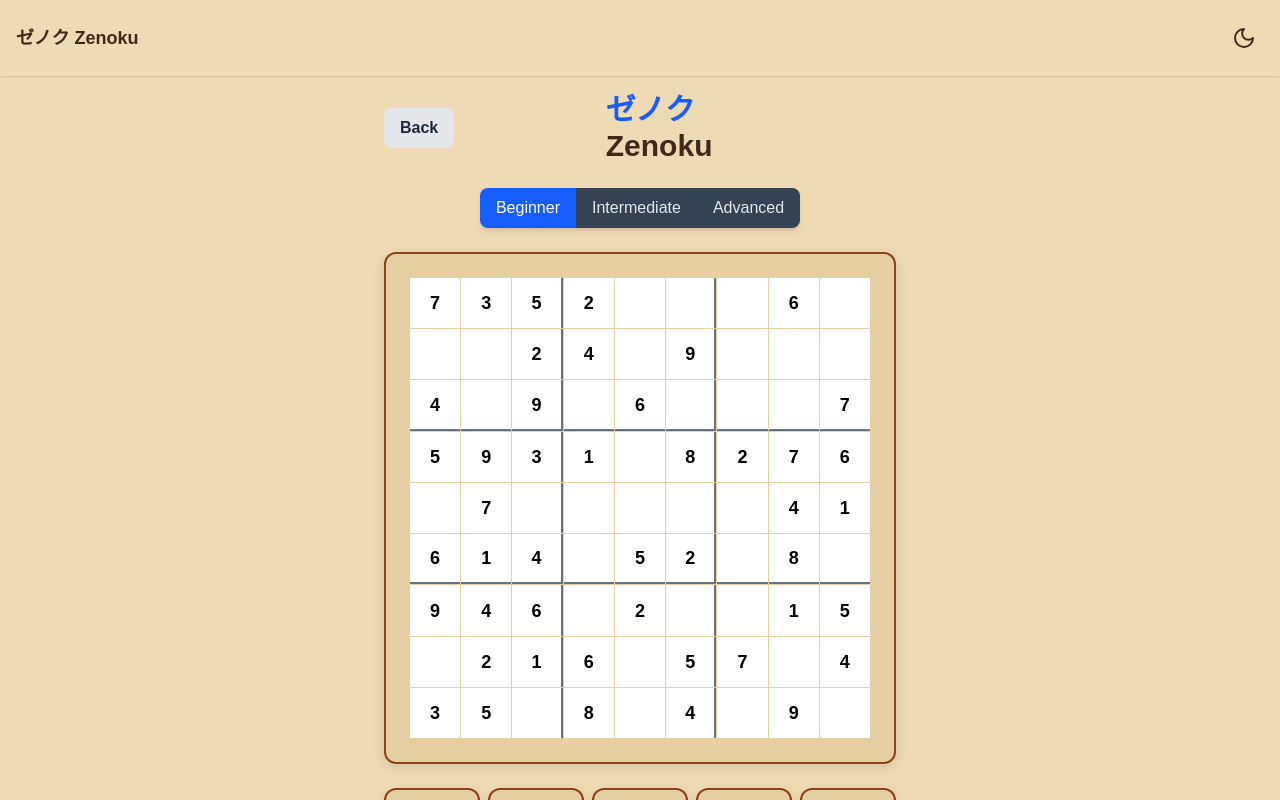
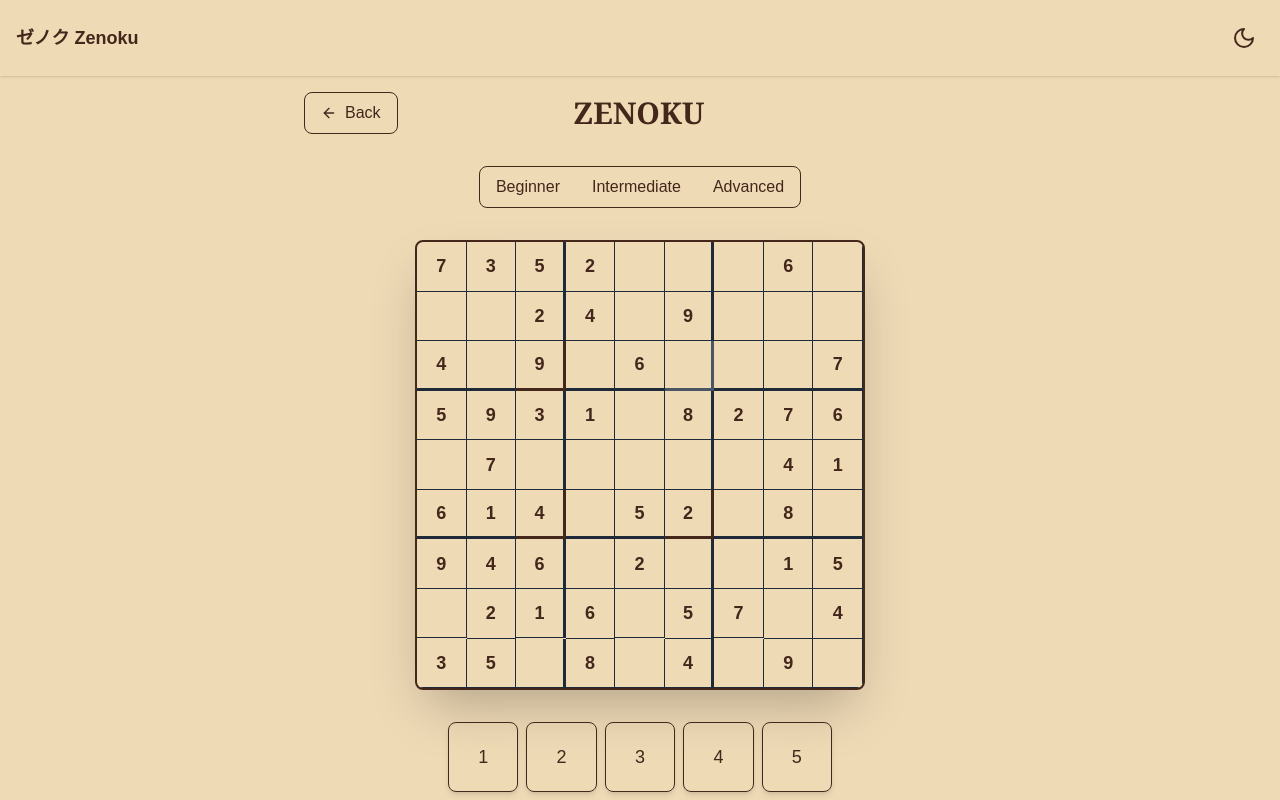
Before and after one commit to Yulkazs/zenoku, a Next.js app in the folder sudsrc/: page / in a window 1280 px wide. Both pictures are taken after a click on the button "Play". Shown: the top 800 px of the page. Built offline with nearby package versions, Linux system fonts and the light colour scheme.

Commit message:
Updated Game Board to make it more visible

```diff
--- a/sudsrc/app/components/SudokuGame.tsx
+++ b/sudsrc/app/components/SudokuGame.tsx
@@ -3,7 +3,7 @@
 import { useState, useEffect, useRef, useCallback } from 'react';
 import { motion } from 'framer-motion';
 import { generateSudoku, checkSudoku, SudokuType } from '@/app/utils/sudokuUtils';
-import { Sparkles } from 'lucide-react';
+import { Sparkles, ArrowLeft, RotateCcw, Coffee } from 'lucide-react';
 
 type Difficulty = 'beginner' | 'intermediate' | 'advanced';
 
@@ -76,7 +76,7 @@ export default function SudokuGame({ onExit }: SudokuGameProps) {
     setIsComplete(false);
   }, [selectedCell, board]);
 
-  const applyHint  = useCallback(() => {
+  const applyHint = useCallback(() => {
     if (!selectedCell || !board || !solution || hintsRemaining <= 0) return;
 
     const [row, col] = selectedCell;
@@ -141,58 +141,87 @@ export default function SudokuGame({ onExit }: SudokuGameProps) {
       } else if (e.key === 'Delete' || e.key === 'Backspace') {
         clearCell();
       } else if (e.key === 'h' || e.key === 'H') {
-        applyHint ();
+        applyHint();
       }
     };
 
     window.addEventListener('keydown', handleKeyDown);
     return () => window.removeEventListener('keydown', handleKeyDown);
-  }, [selectedCell, board, handleNumberInput, clearCell, applyHint ]);
+  }, [selectedCell, board, handleNumberInput, clearCell, applyHint]);
 
   if (isLoading) {
     return (
-      <div className="min-h-screen flex flex-col items-center justify-center from-gray-100 to-gray-200 dark:from-gray-900 dark:to-gray-800" style={{ backgroundColor: 'var(--background)' }}>
-        <div className="text-4xl font-bold mb-4 text-blue-600 font-serif">読み込み中...</div>
-        <div className="text-1xl font-bold mb-4 text-gray-600">Loading...</div>
+      <div
+        className="min-h-screen flex flex-col items-center justify-center px-4"
+        style={{ backgroundColor: 'var(--zen-background)' }}
+      >
+        <motion.div
+          initial={{ opacity: 0, scale: 0.9 }}
+          animate={{ opacity: 1, scale: 1 }}
+          className="text-center"
+        >
+          <div className="w-16 h-16 border-4 border-[var(--zen-foreground)] border-t-transparent rounded-full animate-spin mb-6"></div>
+          <p className="text-xl font-light text-[var(--zen-foreground)]">
+            Preparing your puzzle...
+          </p>
+        </motion.div>
       </div>
     );
   }
 
   if (isComplete) {
     return (
-      <div className="min-h-screen p-4 flex flex-col items-center justify-center bg-gradient-to-b from-gray-100 to-gray-200 dark:from-gray-900 dark:to-gray-800" style={{ backgroundColor: 'var(--background)' }}>
+      <div
+        className="min-h-screen p-4 flex flex-col items-center justify-center"
+        style={{ backgroundColor: 'var(--zen-background)' }}
+      >
         <motion.div
           initial={{ scale: 0.9, opacity: 0 }}
           animate={{ scale: 1, opacity: 1 }}
-          className="text-center max-w-md"
+          className="text-center max-w-md mx-auto"
         >
-          <div className={`mb-6 p-4 shadow-lg border-2 rounded-lg opacity-90 ${isCorrect ? 'bg-green-600 border-green-700' : 'bg-red-600 border-red-700'}`}>
-            <h1 className="text-3xl font-bold mb-4">
-                {isCorrect ? 'Puzzle Solved!' : 'Puzzle Not Solved!'}
+          <div className="mb-8">
+            <motion.div
+              initial={{ scale: 0 }}
+              animate={{ scale: 1 }}
+              transition={{ delay: 0.2, type: "spring" }}
+              className="w-24 h-24 mx-auto mb-6 rounded-full bg-gradient-to-br from-green-400 to-emerald-600 flex items-center justify-center"
+            >
+              {isCorrect ? (
+                <Coffee className="w-12 h-12 text-white" />
+              ) : (
+                <RotateCcw className="w-12 h-12 text-white" />
+              )}
+            </motion.div>
+
+            <h1 className="text-3xl font-serif font-semibold mb-4 text-[var(--zen-foreground)]">
+              {isCorrect ? 'Well Done!' : 'Almost There!'}
             </h1>
-          </div>
 
-          <div className="mb-8">
-            <p className="subtext text-lg mb-4">
+            <p className="text-lg font-light text-[var(--zen-foreground)] mb-8">
               {isCorrect
-              ? 'Congratulations! You successfully completed the puzzle.'
-              : 'It looks like something went wrong. No worries, though! Click below to try a new puzzle and keep challenging yourself!'}
+                ? 'You have found inner peace through numbers.'
+                : 'The path to enlightenment continues. Try again.'}
             </p>
           </div>
 
-          <div className="flex gap-4 justify-center">
-            <button
+          <div className="flex flex-col sm:flex-row gap-4 justify-center">
+            <motion.button
+              whileHover={{ scale: 1.05 }}
+              whileTap={{ scale: 0.95 }}
               onClick={newPuzzle}
-              className="px-6 py-2 rounded-lg font-semibold text-white bg-blue-600 hover:bg-blue-700 transition-colors"
+              className="px-6 py-3 border border-[var(--zen-foreground)] rounded-lg text-[var(--zen-foreground)] font-medium hover:bg-[var(--zen-foreground)] hover:text-[var(--zen-background)] transition-colors"
             >
-              New Puzzle
-            </button>
-            <button
+              New Journey
+            </motion.button>
+            <motion.button
+              whileHover={{ scale: 1.05 }}
+              whileTap={{ scale: 0.95 }}
               onClick={onExit}
-              className="px-6 py-2 rounded-lg font-semibold text-gray-800 bg-gray-200 hover:bg-gray-300 transition-colors dark:text-gray-200 dark:bg-gray-800 dark:hover:bg-gray-700"
+              className="px-6 py-3 bg-[var(--zen-foreground)] text-[var(--zen-background)] rounded-lg font-medium hover:opacity-80 transition-opacity"
             >
-              Exit
-            </button>
+              Return Home
+            </motion.button>
           </div>
         </motion.div>
       </div>
@@ -203,143 +232,190 @@ export default function SudokuGame({ onExit }: SudokuGameProps) {
   return (
     <div
       ref={gameContainerRef}
-      tabIndex={0} // Make div focusable for keyboard events
-      className="min-h-screen p-4 outline-none from-gray-100 to-gray-200 dark:from-gray-900 dark:to-gray-800"
-      style={{ backgroundColor: 'var(--background)' }}
+      tabIndex={0}
+      className="min-h-screen p-4 outline-none"
+      style={{ backgroundColor: 'var(--zen-background)' }}
     >
-      <div className="max-w-lg mx-auto">
-        <div className="flex justify-between items-center mb-6">
-          <button
+      <div className="max-w-2xl mx-auto">
+        {/* Header */}
+        <motion.div
+          initial={{ opacity: 0, y: -20 }}
+          animate={{ opacity: 1, y: 0 }}
+          className="flex justify-between items-center mb-8"
+        >
+          <motion.button
+            whileHover={{ scale: 1.05 }}
+            whileTap={{ scale: 0.95 }}
             onClick={onExit}
-            className="px-4 py-2 rounded-lg font-semibold text-gray-800 bg-gray-200 hover:bg-gray-300 transition-colors dark:text-gray-200 dark:bg-gray-800 dark:hover:bg-gray-700"
+            className="flex items-center gap-2 px-4 py-2 border border-[var(--zen-foreground)] rounded-lg text-[var(--zen-foreground)] font-medium hover:bg-[var(--zen-foreground)] hover:text-[var(--zen-background)] transition-colors"
           >
-            Back
-          </button>
+            <ArrowLeft className="w-4 h-4" />
+            <span className="hidden sm:inline">Back</span>
+          </motion.button>
 
-          <h1 className="text-3xl font-bold" style={{ color: 'var(--foreground)' }}>
-          <span className="text-blue-600">ゼノク</span> <br />
-            Zenoku
+          <h1 className="text-2xl sm:text-3xl sm:ml-0 ml-8 font-serif font-semibold text-center text-[var(--zen-foreground)]">
+            ZENOKU
           </h1>
 
-          <div className="invisible px-4 py-2">
-            {/* Spacer for alignment */}
+          <div className="w-20 sm:w-24"></div> {/* Spacer for alignment */}
+        </motion.div>
+
+        {/* Difficulty Selector */}
+        <motion.div
+          initial={{ opacity: 0, y: 20 }}
+          animate={{ opacity: 1, y: 0 }}
+          transition={{ delay: 0.1 }}
+          className="flex justify-center mb-8"
+        >
+          <div className="inline-flex rounded-lg overflow-hidden border border-[var(--zen-foreground)]">
+            {(['beginner', 'intermediate', 'advanced'] as const).map((level) => (
+              <button
+                key={level}
+                onClick={() => setDifficulty(level)}
+                className={`px-3 sm:px-4 py-2 text-sm sm:text-base font-medium transition-colors ${
+                  difficulty === level
+                    ? 'bg-[var(--zen-foreground)] text-[var(--zen-background)]'
+                    : 'text-[var(--zen-foreground)] hover:bg-[var(--zen-foreground)] hover:bg-opacity-10'
+                }`}
+              >
+                {level.charAt(0).toUpperCase() + level.slice(1)}
+              </button>
+            ))}
           </div>
-        </div>
+        </motion.div>
 
-        <div className="flex justify-center mb-6">
-          <div className="inline-flex rounded-lg overflow-hidden shadow-md">
-            <button
-              onClick={() => setDifficulty('beginner')}
-              className={`px-4 py-2 font-medium ${difficulty === 'beginner'
-                ? 'bg-blue-600 text-white'
-                : 'bg-gray-700 text-gray-200 hover:bg-gray-600 dark:bg-gray-800 dark:text-gray-200 dark:hover:bg-gray-700'}`}
+        {/* Game Board */}
+        {board && (
+          <motion.div
+            initial={{ opacity: 0, scale: 0.95 }}
+            animate={{ opacity: 1, scale: 1 }}
+            transition={{ delay: 0.2 }}
+            className="mb-8"
           >
-              Beginner
-            </button>
-            <button
-              onClick={() => setDifficulty('intermediate')}
-              className={`px-4 py-2 font-medium ${difficulty === 'intermediate'
-                ? 'bg-blue-600 text-white'
-                : 'bg-gray-700 text-gray-200 hover:bg-gray-600 dark:bg-gray-800 dark:text-gray-200 dark:hover:bg-gray-700'}`}
-            >
-              Intermediate
-            </button>
-            <button
-              onClick={() => setDifficulty('advanced')}
-              className={`px-4 py-2 font-medium ${difficulty === 'advanced'
-                ? 'bg-blue-600 text-white'
-                : 'bg-gray-700 text-gray-200 hover:bg-gray-600 dark:bg-gray-800 dark:text-gray-200 dark:hover:bg-gray-700'}`}
-            >
-              Advanced
-            </button>
-          </div>
-        </div>
-
-        {board && (
             <div
               ref={boardRef}
-            id="container"
-            className="grid grid-cols-9 gap-px bg-gray-300 dark:bg-gray-700 border-2 border-gray-500 dark:border-gray-600 rounded-lg overflow-hidden mb-6 shadow-lg"
+              className="grid grid-cols-9 gap-0 bg-[var(--zen-foreground)] border-2 border-[var(--zen-foreground)] rounded-lg overflow-hidden mx-auto shadow-2xl"
+              style={{
+                maxWidth: 'min(90vw, 450px)',
+                aspectRatio: '1/1',
+              }}
             >
               {board.map((row, rowIndex) =>
                 row.map((cell, colIndex) => (
-                <div
+                  <motion.div
                     key={`${rowIndex}-${colIndex}`}
-                  className={`sudoku-cell aspect-square flex items-center justify-center text-lg font-semibold ${
-                    selectedCell && selectedCell[0] === rowIndex && selectedCell[1] === colIndex
-                      ? 'bg-blue-200 dark:bg-blue-900'
-                      : 'bg-white dark:bg-gray-900'
-                  } ${
-                    (rowIndex % 3 === 2 && rowIndex < 8) ? 'border-b-2 border-gray-500 dark:border-gray-600' : ''
-                  } ${
-                    (colIndex % 3 === 2 && colIndex < 8) ? 'border-r-2 border-gray-500 dark:border-gray-600' : ''
-                  } ${
-                    cell.fixed
-                      ? 'text-black dark:text-white'
-                      : 'text-blue-600 dark:text-blue-400 cursor-pointer hover:bg-blue-100 dark:hover:bg-blue-950'
-                  }`}
+                    whileHover={{ scale: cell.fixed ? 1 : 1.05 }}
+                    whileTap={{ scale: cell.fixed ? 1 : 0.95 }}
+                    className={`
+                      flex items-center justify-center text-sm sm:text-base lg:text-lg font-medium cursor-pointer
+                      transition-all duration-200
+                      ${selectedCell && selectedCell[0] === rowIndex && selectedCell[1] === colIndex
+                        ? 'bg-gray-400 dark:bg-gray-800 shadow-inner'
+                        : 'bg-[var(--zen-background)] hover:bg-[var(--zen-foreground)] hover:bg-opacity-5'
+                      }
+                      ${(rowIndex % 3 === 2 && rowIndex < 8) ? 'border-b-3 border-[var(--zen-foreground)]' : 'border-b border-gray-800 dark:border-gray-600'}
+                      ${(colIndex % 3 === 2 && colIndex < 8) ? 'border-r-3 border-[var(--zen-foreground)]' : 'border-r border-gray-800 dark:border-gray-600'}
+                      ${cell.fixed
+                        ? 'text-[var(--zen-foreground)] font-semibold'
+                        : 'text-gray-600 dark:text-gray-400 font-normal'
+                      }
+                    `}
                     onClick={() => handleCellSelect(rowIndex, colIndex)}
+                    style={{ aspectRatio: '1/1' }}
                   >
-                  {cell.value !== 0 ? cell.value : ''}
-                </div>
+                    {cell.value !== 0 && (
+                      <motion.span
+                        initial={{ scale: 0, opacity: 0 }}
+                        animate={{ scale: 1, opacity: 1 }}
+                        transition={{ type: "spring", stiffness: 300 }}
+                      >
+                        {cell.value}
+                      </motion.span>
+                    )}
+                  </motion.div>
                 ))
               )}
             </div>
+          </motion.div>
         )}
 
-        <div className="grid grid-cols-5 gap-2 mb-6">
+        {/* Number Input Grid */}
+        <motion.div
+          initial={{ opacity: 0, y: 20 }}
+          animate={{ opacity: 1, y: 0 }}
+          transition={{ delay: 0.3 }}
+          className="grid grid-cols-5 gap-2 mb-8 max-w-sm mx-auto"
+        >
           {[1, 2, 3, 4, 5, 6, 7, 8, 9].map(num => (
-            <button
+            <motion.button
               key={num}
+              whileHover={{ scale: 1.05 }}
+              whileTap={{ scale: 0.95 }}
               onClick={() => handleNumberInput(num)}
-              className="py-3 text-lg font-semibold rounded-md bg-gray-200 hover:bg-blue-200 dark:bg-gray-800 dark:hover:bg-blue-800 transition-colors shadow-md"
-              style={{ color: 'var(--foreground)' }}
-              id="container"
+              className="aspect-square flex items-center justify-center text-lg font-medium rounded-lg border border-[var(--zen-foreground)] text-[var(--zen-foreground)] bg-[var(--zen-background)] hover:bg-[var(--zen-foreground)] hover:text-[var(--zen-background)] transition-colors shadow-md"
             >
               {num}
-            </button>
+            </motion.button>
           ))}
-          <button
+          <motion.button
+            whileHover={{ scale: 1.05 }}
+            whileTap={{ scale: 0.95 }}
             onClick={clearCell}
-            className="py-3 text-lg font-semibold rounded-md bg-gray-200 hover:bg-red-200 dark:bg-gray-800 dark:hover:bg-red-900 transition-colors shadow-md"
-            style={{ color: 'var(--foreground)' }}
-            id="container"
+            className="aspect-square flex items-center justify-center text-sm font-medium rounded-lg border border-[var(--zen-foreground)] text-[var(--zen-foreground)] bg-[var(--zen-background)] hover:bg-red-500 hover:text-white hover:border-red-500 transition-colors shadow-md"
           >
             Clear
-          </button>
-        </div>
+          </motion.button>
+        </motion.div>
 
-        <div className="flex justify-between items-center mb-6">
-          <button
-            onClick={onExit}
-            className="px-4 py-2 rounded-lg font-semibold text-white bg-red-600 hover:bg-red-700 transition-colors shadow-md"
+        {/* Action Buttons */}
+        <motion.div
+          initial={{ opacity: 0, y: 20 }}
+          animate={{ opacity: 1, y: 0 }}
+          transition={{ delay: 0.4 }}
+          className="flex flex-col sm:flex-row justify-center items-center gap-4 mb-8"
         >
-            Exit
-          </button>
-
-          <button
+          <motion.button
+            whileHover={{ scale: 1.05 }}
+            whileTap={{ scale: 0.95 }}
             onClick={applyHint}
             disabled={hintsRemaining <= 0 || !selectedCell}
-            className={`px-4 py-2 rounded-lg font-semibold flex items-center gap-2 shadow-md
-              ${hintsRemaining > 0
-                ? 'text-white bg-amber-600 hover:bg-amber-700'
-                : 'text-gray-400 bg-gray-300 dark:text-gray-500 dark:bg-gray-800 cursor-not-allowed'}`}
+            className={`
+              flex items-center gap-2 px-4 py-2 rounded-lg font-medium shadow-md transition-all
+              ${hintsRemaining > 0 && selectedCell
+                ? 'border border-amber-500 text-amber-600 hover:bg-amber-500 hover:text-white'
+                : 'border border-gray-300 text-gray-400 cursor-not-allowed opacity-50'
+              }
+            `}
           >
-            <Sparkles className="w-5 h-5" />
+            <Sparkles className="w-4 h-4" />
             <span>Hint ({hintsRemaining})</span>
-          </button>
+          </motion.button>
 
-          <button
+          <motion.button
+            whileHover={{ scale: 1.05 }}
+            whileTap={{ scale: 0.95 }}
             onClick={newPuzzle}
-            className="px-4 py-2 rounded-lg font-semibold text-white bg-blue-600 hover:bg-blue-700 transition-colors shadow-md"
+            className="flex items-center gap-2 px-4 py-2 rounded-lg font-medium border border-[var(--zen-foreground)] text-[var(--zen-foreground)] hover:bg-[var(--zen-foreground)] hover:text-[var(--zen-background)] transition-colors shadow-md"
           >
-            New Game
-          </button>
-        </div>
+            <RotateCcw className="w-4 h-4" />
+            <span>New Puzzle</span>
+          </motion.button>
+        </motion.div>
 
-        <div className="mt-6 text-center text-sm text-gray-600 dark:text-gray-400">
-          <p>Use keyboard: 1-9 for numbers, arrow keys to navigate, Backspace or Delete to clear, H for hint</p>
-        </div>
+        {/* Instructions */}
+        <motion.div
+          initial={{ opacity: 0 }}
+          animate={{ opacity: 1 }}
+          transition={{ delay: 0.5 }}
+          className="text-center text-xs sm:text-sm text-[var(--zen-foreground)] opacity-70"
+        >
+          <p className="mb-2">
+            Use keyboard: 1-9 for numbers, arrow keys to navigate
+          </p>
+          <p>
+            Backspace/Delete to clear, H for hint
+          </p>
+        </motion.div>
       </div>
     </div>
   );
```
Lines whose indentation alone changed are shown as unchanged.
